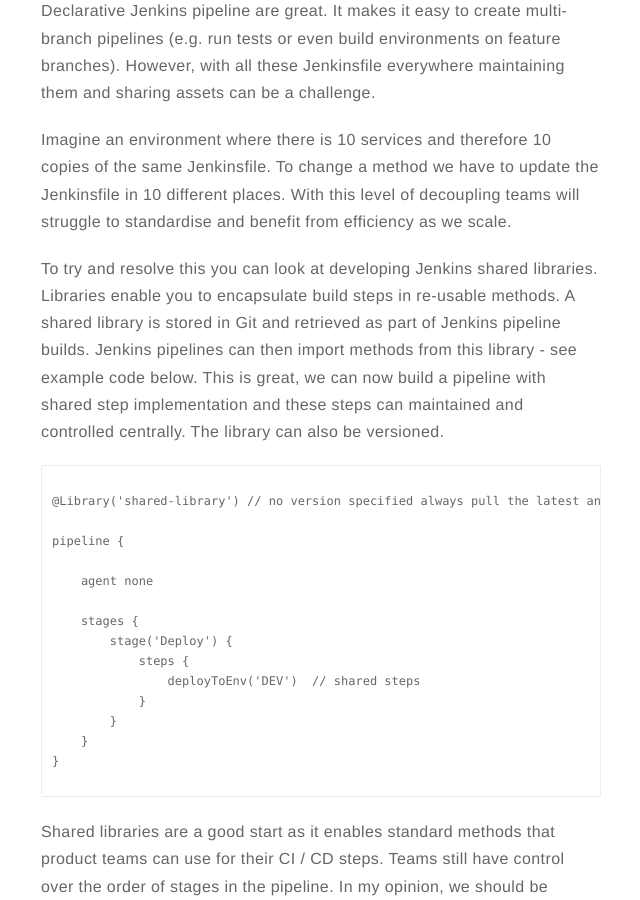
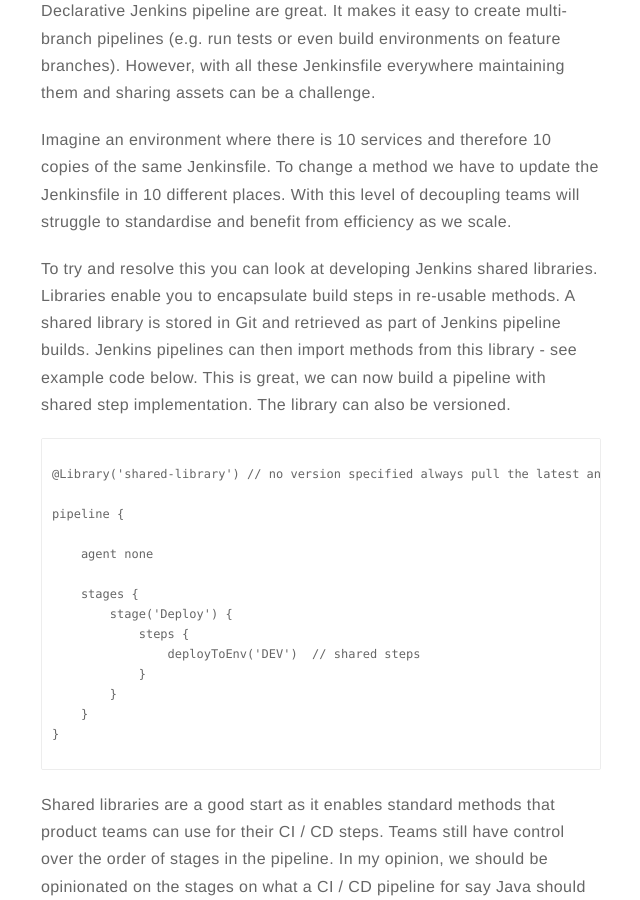
Before and after one commit to RobertNorthard/robertnorthard.github.io, a Jekyll site: the page built from _posts/2019-10-21-improving-maintenance-jenkins-pipelines.markdown, in a window 1280 px wide and 900 px high, scrolled down 418 px. Shown: the whole window, without its empty margins (319-959 px from the left). Built offline with Jekyll 4.4.1, drawn with Linux system fonts in a browser that asks for light colours.

Commit message:
reduce duplication

`````diff
--- a/_posts/2019-10-21-improving-maintenance-jenkins-pipelines.markdown
+++ b/_posts/2019-10-21-improving-maintenance-jenkins-pipelines.markdown
@@ -19,7 +19,7 @@ Declarative Jenkins pipeline are great. It makes it easy to create multi-branch
 
 Imagine an environment where there is 10 services and therefore 10 copies of the same Jenkinsfile. To change a method we have to update the Jenkinsfile in 10 different places. With this level of decoupling teams will struggle to standardise and benefit from efficiency as we scale.
 
-To try and resolve this you can look at developing Jenkins shared libraries. Libraries enable you to encapsulate build steps in re-usable methods. A shared library is stored in Git and retrieved as part of Jenkins pipeline builds. Jenkins pipelines can then import methods from this library - see example code below. This is great, we can now build a pipeline with shared step implementation and these steps can maintained and controlled centrally. The library can also be versioned.
+To try and resolve this you can look at developing Jenkins shared libraries. Libraries enable you to encapsulate build steps in re-usable methods. A shared library is stored in Git and retrieved as part of Jenkins pipeline builds. Jenkins pipelines can then import methods from this library - see example code below. This is great, we can now build a pipeline with shared step implementation. The library can also be versioned.
 
 ````
 
`````
